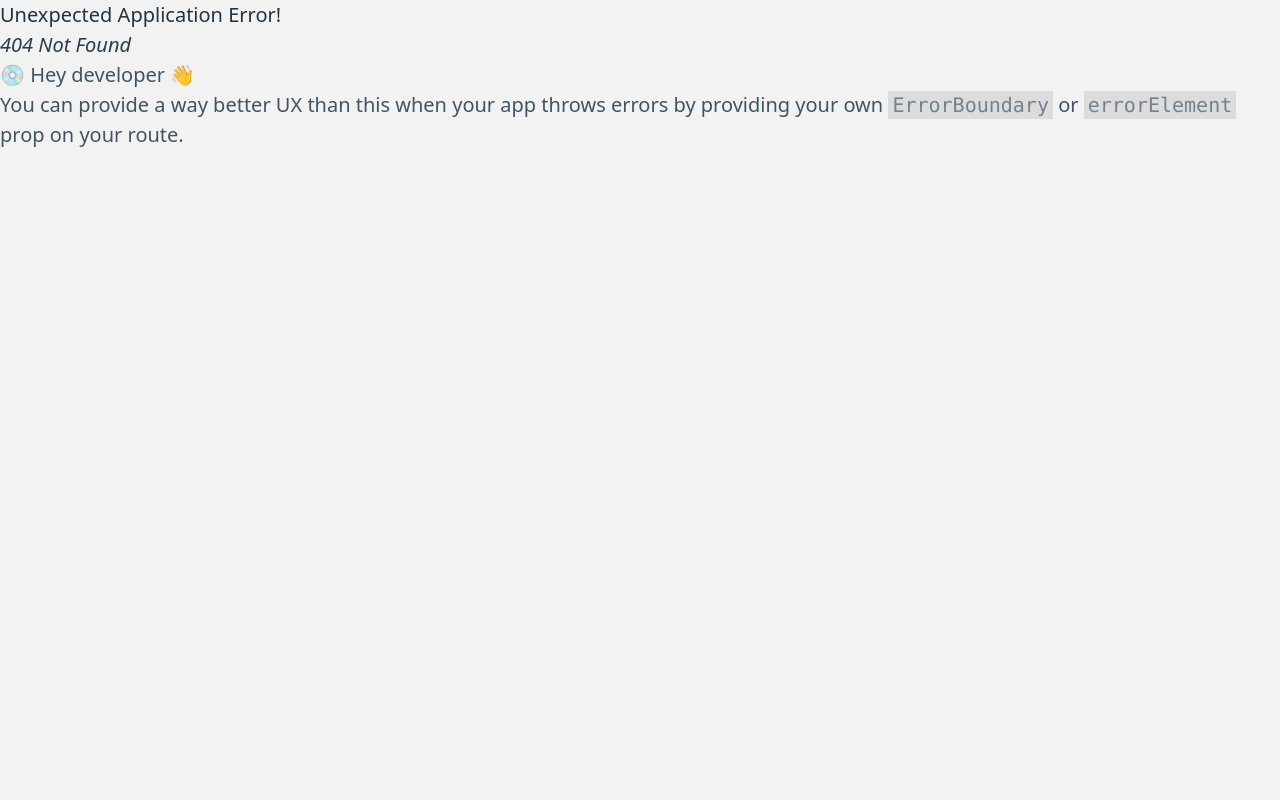
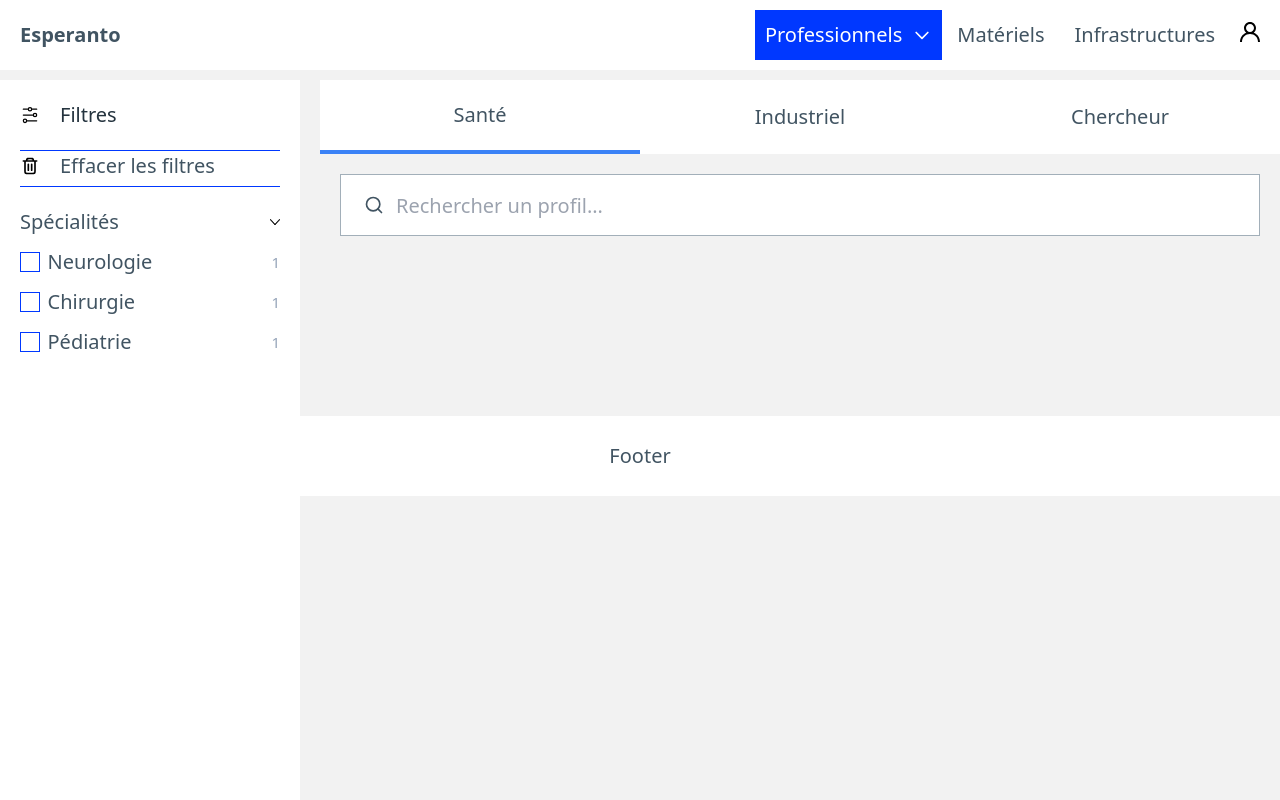
Before and after one commit to PaulGub/esperanto, a React (Vite) app in the folder front/: page /search/professionnels/sante in a window 1280 px wide. Before the commit this address had no page. Built offline with nearby package versions, Linux system fonts and the light colour scheme.

Commit message:
fix(routes): create sub routes

```diff
--- a/front/src/layout/Nav.tsx
+++ b/front/src/layout/Nav.tsx
@@ -47,7 +47,7 @@ export default function Nav() {
         <div onMouseLeave={() => setOpen(false)} className="relative">
           <div onMouseOver={() => setOpen(true)} className="">
             <NavLink
-              to="/search"
+              to="/search/professionnels"
               className={({ isActive }) =>
                 isActive
                   ? "bg-primary text-white flex items-center"
@@ -79,7 +79,7 @@ export default function Nav() {
           >
             <li className="mx-1 w-full">
               <NavLink
-                to="/search/chercheur"
+                to="/search/professionnels/chercheur"
                 className={({ isActive }) =>
                   isActive ? "bg-primary text-white w-full" : "w-full"
                 }
@@ -89,7 +89,7 @@ export default function Nav() {
             </li>
             <li className="mx-1 w-full">
               <NavLink
-                to="/search/industriel"
+                to="/search/professionnels/industriel"
                 className={({ isActive }) =>
                   isActive ? "bg-primary text-white w-full" : "w-full"
                 }
@@ -99,7 +99,7 @@ export default function Nav() {
             </li>
             <li className="mx-1 w-full">
               <NavLink
-                to="/search/sante"
+                to="/search/professionnels/sante"
                 className={({ isActive }) =>
                   isActive ? "bg-primary text-white w-full" : "w-full"
                 }
@@ -112,17 +112,17 @@ export default function Nav() {
         <ul>
           <li className="mx-1">
             <NavLink
-              to="/"
+              to="/search/materiels"
               className={({ isActive }) =>
                 isActive ? "bg-primary text-white" : ""
               }
             >
-              Matériel
+              Matériels
             </NavLink>
           </li>
           <li className="mx-1">
             <NavLink
-              to="/"
+              to="/search/infrastructures"
               className={({ isActive }) =>
                 isActive ? "bg-primary text-white" : ""
               }
--- a/front/src/main.tsx
+++ b/front/src/main.tsx
@@ -21,9 +21,21 @@ const router = createBrowserRouter(
       <Route path="/" element={<App />}>
         <Route index element={<Profil />} />
         <Route path="search" element={<Search />}>
-          <Route path="sante" element={<Search />} />
-          <Route path="chercheur" element={<Search />} />
-          <Route path="industriel" element={<Search />} />
+          <Route path="professionnels" element={<Search />}>
+            <Route path="sante" element={<Search />} />
+            <Route path="chercheur" element={<Search />} />
+            <Route path="industriel" element={<Search />} />
+          </Route>
+          <Route path="materiels" element={<Search />}>
+            <Route path="sante" element={<Search />} />
+            <Route path="chercheur" element={<Search />} />
+            <Route path="industriel" element={<Search />} />
+          </Route>
+          <Route path="infrastructures" element={<Search />}>
+            <Route path="sante" element={<Search />} />
+            <Route path="chercheur" element={<Search />} />
+            <Route path="industriel" element={<Search />} />
+          </Route>
         </Route>
         <Route path="user/:id" element={<User />} />
       </Route>
--- a/front/src/pages/search.tsx
+++ b/front/src/pages/search.tsx
@@ -15,7 +15,7 @@ const client = new ApolloClient({
 
 export default function Search() {
   const location = useLocation();
-  const pathname = location.pathname.split("/")[2];
+  const pathname = location.pathname.split("/")[3];
   const tags = {
     sante: "healthActor",
     chercheur: "researcher",
@@ -76,7 +76,7 @@ export default function Search() {
                   isActive ? "border-b-4 border-blue-500" : ""
                 }`
               }
-              to={normalizeString(role)}
+              to={"professionnels/"+normalizeString(role)}
               replace={true}
               key={role}
             >
```
